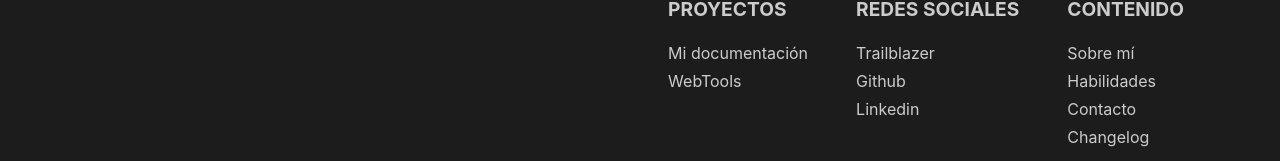
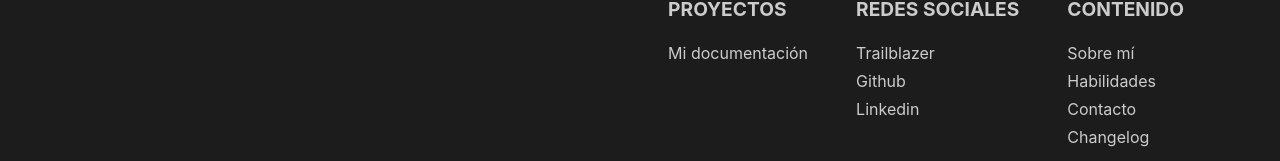
Before and after one commit to Alfacoy/D-Portafolio, a Next.js app: page / in a window 1280 px wide. Shown: the part 1529-1690 px from the top of the page. Built offline with nearby package versions, Linux system fonts and the light colour scheme.

Commit message:
[Update] Remuevo temporalmente el enlace de webtools, porque quedo descontinuado de momento

```diff
--- a/components/Footer/index.jsx
+++ b/components/Footer/index.jsx
@@ -17,7 +17,6 @@ const Footer = () => {
                         <p className={`${style.footer__titleLinks}`}><b>Proyectos</b></p>
                         <ul>
                             <li><a className={`${style.footer__link}`} href="https://www.docs.durandbrian.com/" target="_blank" rel='noopener noreferrer'>Mi documentación</a></li>
-                            <li><a className={`${style.footer__link}`} href="https://www.tools.durandbrian.com/" target="_blank" rel='noopener noreferrer'>WebTools</a></li>
                         </ul>
                     </div>
                     <div>
```
